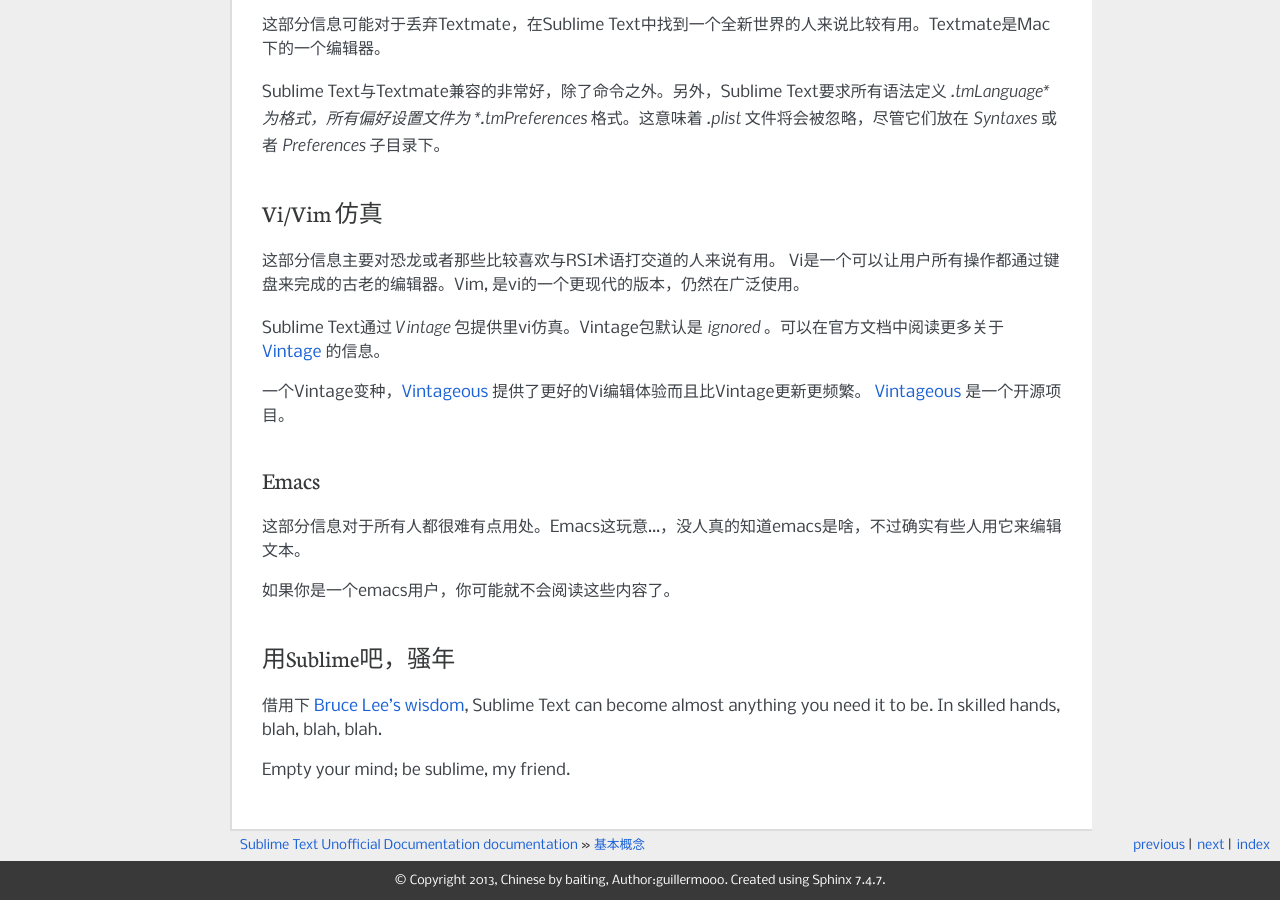
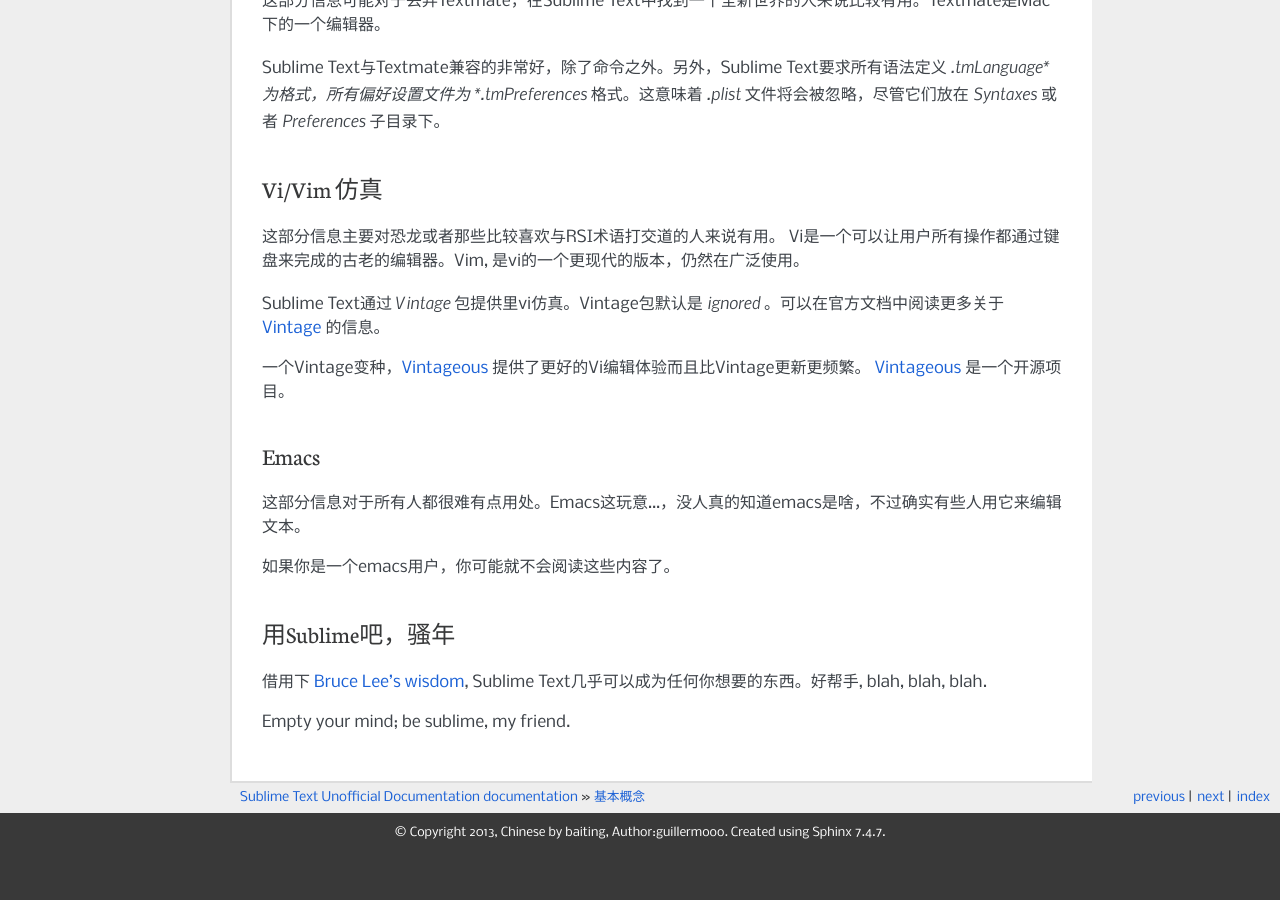
Before and after one commit to flyfire/sublime-undocs-zh, a Sphinx documentation site: the page built from docs/basic_concepts.rst, in a window 1280 px wide and 900 px high, scrolled down 2603 px. Built offline with Sphinx 7.4.7, drawn with Linux system fonts in a browser that asks for light colours; after the commit the page ends 3455 px from its top, so only the background shows below that; some of the changed text lies outside the part shown.

Commit message:
安装部分

```diff
--- a/docs/basic_concepts.rst
+++ b/docs/basic_concepts.rst
@@ -81,7 +81,7 @@ Interface'的简称，换句话说Sublime Text 3就是用这种方式为用户
 ^^^^^^^^^^^^^^^^^^^^^^^^^^^^^^^^^^^^^^^^^^^^^^^^^^^^^^^^^^
 
 .. XXX Double check this
-在 **Windows** 和 **Linux**下，Sublime Text 3有它自己的Python解析器，而且是与系统安装的Python是分开的。
+在 **Windows** 和 **Linux** 下，Sublime Text 3有它自己的Python解析器，而且是与系统安装的Python是分开的。
 
 **OS X** 下使用的是系统给的Python。修改系统的Python版本，比如替换成MacPorts版本，将会导致Sublime Text出问题。
 
@@ -136,8 +136,7 @@ Emacs
 用Sublime吧，骚年
 =====================
 
-借用下 `Bruce Lee's wisdom`_, Sublime Text can become almost anything
-you need it to be. In skilled hands, blah, blah, blah.
+借用下 `Bruce Lee's wisdom`_, Sublime Text几乎可以成为任何你想要的东西。好帮手, blah, blah, blah.
 
 Empty your mind; be sublime, my friend.
 
--- a/docs/index.rst
+++ b/docs/index.rst
@@ -7,6 +7,8 @@ Sublime Text 非官方文档
 =====================================
 
 中文翻译 by `白汀 <http://feliving.github.io/>`_ ，`英文原版 <https://sublime-text-unofficial-documentation.readthedocs.org/en/latest/>`_  by `Guillermo López-Anglada <https://github.com/guillermooo>`_
+
+Sublime Text 3官方文档可以查看 `这里 <http://feliving.github.io/Sublime-Text-3-Documentation/index.html>`_
 
 .. toctree::
    :maxdepth: 2
--- a/docs/intro.rst
+++ b/docs/intro.rst
@@ -3,6 +3,7 @@
 ========================
 
 这是Sublime Text编辑器的非官方文档。
+
 
 *sublime是什么?*
 
```
Also changed, not shown: docs/getting_started/install.rst (+12 -15 lines), 14 other files.
